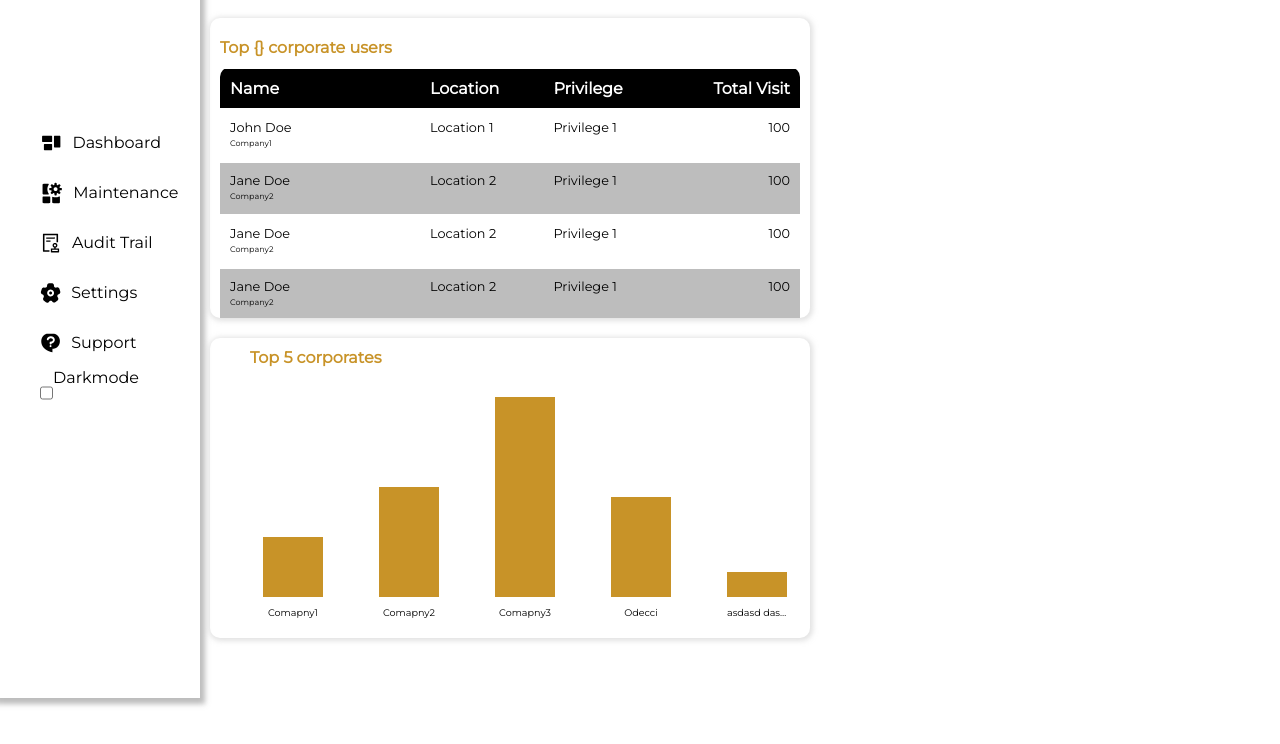
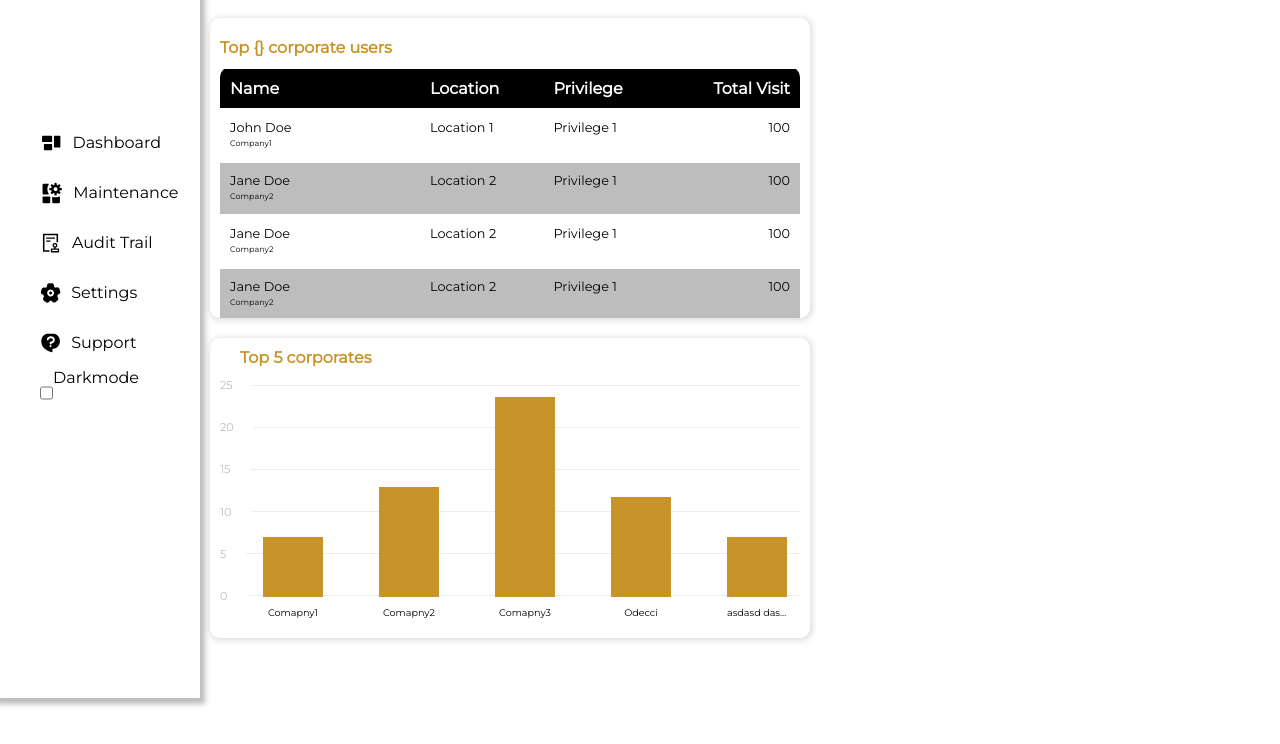
Before and after one commit to ace-caspe/aopc-cms-design, a plain HTML site: page index.html in a window 1280 px wide. Shown: the part 102-846 px from the top of the page. After the commit the page ends 800 px from the top, so only its background shows below. Drawn offline with Linux system fonts and the light colour scheme; no server answers.

Commit message:
complete bar graph

```diff
--- a/css/dashboard.css
+++ b/css/dashboard.css
@@ -35,11 +35,12 @@
   box-shadow: 1px 1px 5px 2px var(--shadow);
   border-radius: 10px;
   padding-left: 30px;
+  overflow: hidden;
 }
 
 .top-corp > h4 {
   color: var(--accent);
-  margin: 10px;
+  margin: 10px 0;
 }
 
 .graphs {
@@ -61,7 +62,6 @@
   display: flex;
   justify-content: center;
   transition: all 0.3s ease-in-out;
-  /* // margin-top: 230px; */
   transform: rotatex(180deg);
   transform-origin: top;
 }
@@ -69,6 +69,7 @@
 .top-corp .graph-item {
   position: relative;
   margin-top: 220px;
+  z-index: 2;
 }
 .graph-item > .tc-label {
   font-size: clamp(0.5rem, 2vw, 0.6rem);
@@ -80,3 +81,38 @@
   overflow: hidden;
   text-overflow: ellipsis;
 }
+.top-corp .graph-label {
+  height: 100%;
+  width: 100%;
+  position: absolute;
+  top: 0;
+  left: 0;
+}
+.top-corp .graph-label {
+  height: 100%;
+  width: 100%;
+  position: absolute;
+  top: 40px;
+  left: 0;
+  display: flex;
+  flex-direction: column;
+  justify-content: space-between;
+  height: 225px;
+}
+.top-corp .graph-label .linear {
+  display: flex;
+  gap: 10px;
+}
+.top-corp .graph-label .linear span:nth-child(1) {
+  font-size: clamp(0.5rem, 2vw, 0.7rem);
+  margin-left: 10px;
+  color: var(--shade);
+}
+.top-corp .graph-label .linear span:nth-child(2) {
+  width: 100%;
+  height: 1px;
+  background-color: var(--shade);
+  opacity: 0.3;
+  z-index: 1;
+  margin: auto 10px auto 10px;
+}
--- a/index.html
+++ b/index.html
@@ -215,7 +215,32 @@
             <span class="tc-label">Company5</span>
           </div>
         </div>
-        <div class="graph-label"></div>
+        <div class="graph-label">
+          <div class="linear">
+            <span>25</span>
+            <span></span>
+          </div>
+          <div class="linear">
+            <span>20</span>
+            <span></span>
+          </div>
+          <div class="linear">
+            <span>15</span>
+            <span></span>
+          </div>
+          <div class="linear">
+            <span>10</span>
+            <span></span>
+          </div>
+          <div class="linear">
+            <span>5</span>
+            <span></span>
+          </div>
+          <div class="linear">
+            <span>0</span>
+            <span></span>
+          </div>
+        </div>
       </div>
     </main>
     <div class="footer"></div>
--- a/js/app.js
+++ b/js/app.js
@@ -38,13 +38,34 @@ let corporate = [
   },
   {
     name: "asdasd dasda asdasd",
-    totalVisit: "25",
+    totalVisit: "60",
   },
 ];
 
 const topCorpItem = document.querySelectorAll(".graph-item");
 corporate.map((value, key) => {
   topCorpItem[key].children[0].style.height = `${value.totalVisit}px`;
-  topCorpItem[key].children[0].title = value.totalVisit;
+  topCorpItem[
+    key
+  ].children[0].title = `${value.totalVisit} total employee visit`;
   topCorpItem[key].children[1].innerHTML = value.name;
 });
+
+fetch("http://192.168.100.90/api/ApiBusiness/BusinessList", {
+  method: "GET",
+  headers: {
+    "Content-Type": "application/json",
+    Authorization:
+      "Bearer eyJhbGciOiJIUzI1NiIsInR5cCI6IkpXVCJ9.eyJuYW1lIjoiYXciLCJodHRwOi8vc2NoZW1hcy5taWNyb3NvZnQuY29tL3dzLzIwMDgvMDYvaWRlbnRpdHkvY2xhaW1zL3ZlcnNpb24iOiJWMy41IiwibmJmIjoxNjcyNjY2NjkwLCJleHAiOjE2ODEzMDY2OTAsImlhdCI6MTY3MjY2NjY5MH0.Pr9t21HPo8NkVNQRN5PMVK9mLx_Zoc-daVNPcCls3oE",
+  },
+})
+  .then((response) => {
+    console.log(response.json());
+  })
+  .then((data) => {
+    //handle data
+    console.log(data);
+  })
+  .catch((error) => {
+    console.log(error);
+  });
```
